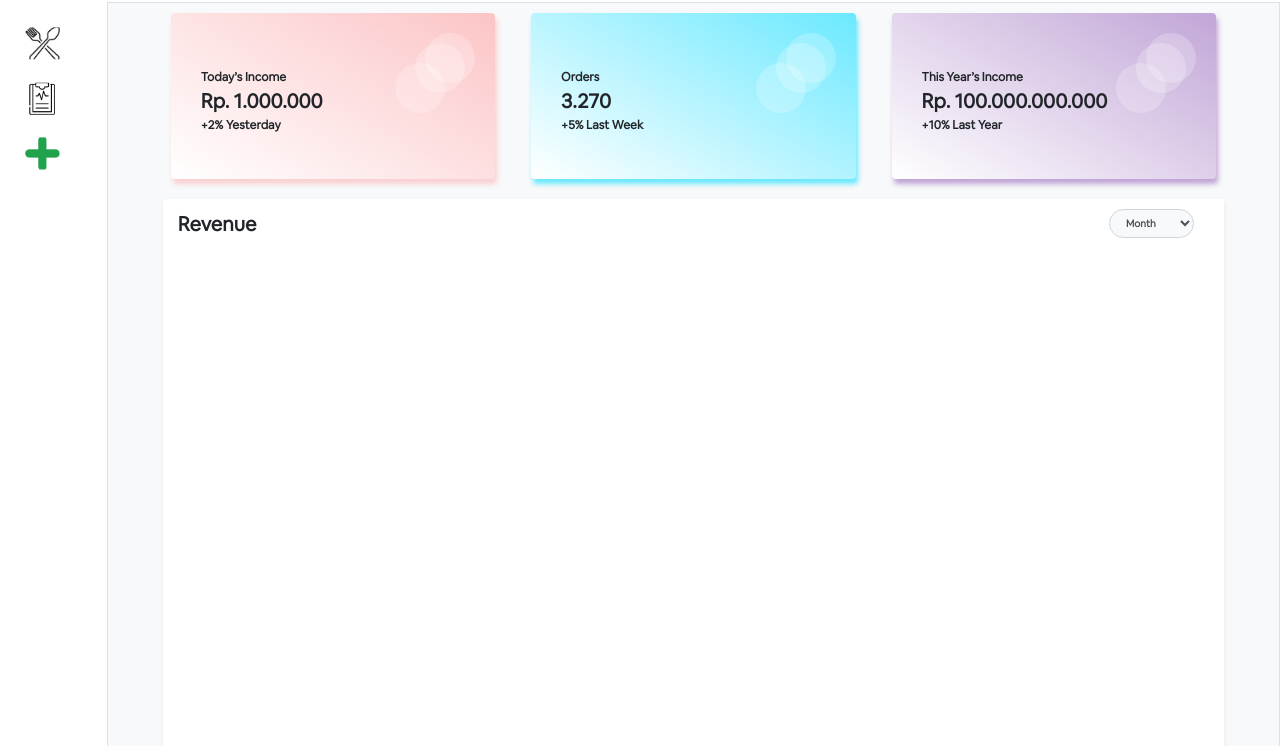
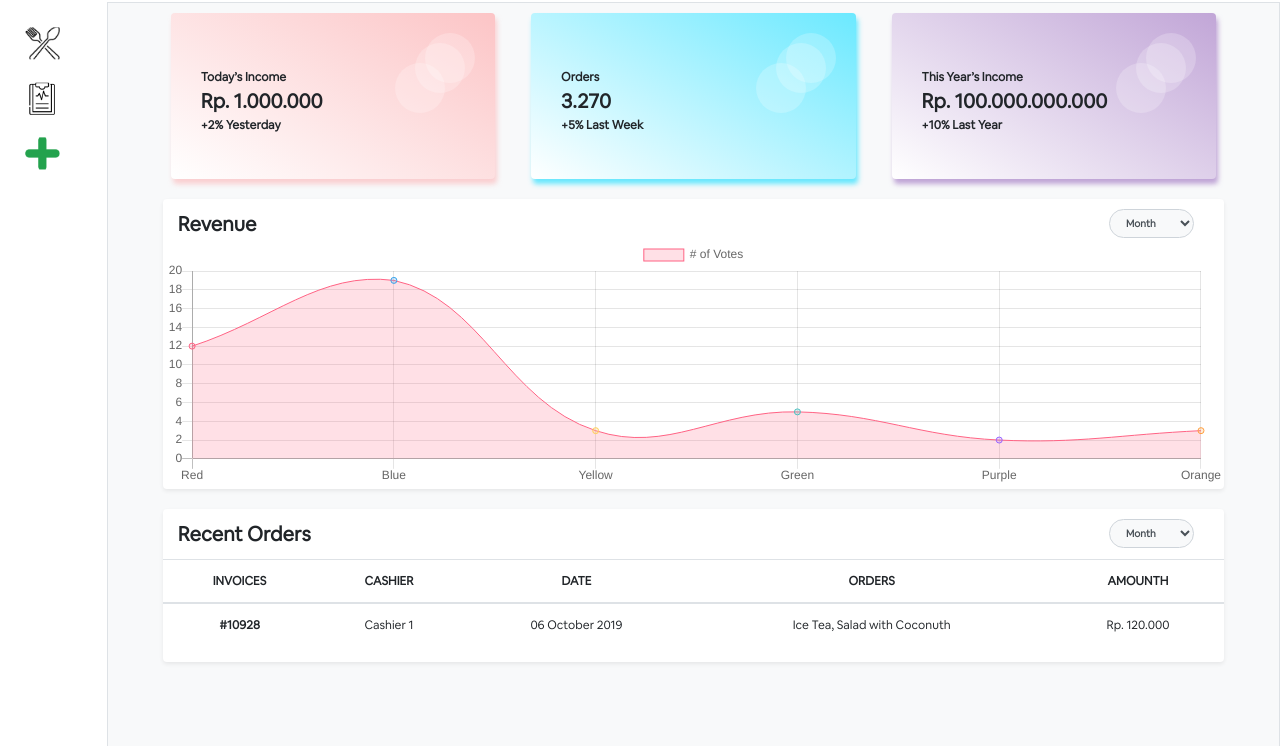
Before and after one commit to AgungWicaksonoPutro/Slicing-POS-Icafe, a plain HTML site: page history.html in a window 1280 px wide. Shown: the part 54-800 px from the top of the page. Drawn offline with nearby package versions, Linux system fonts and the light colour scheme.

Commit message:
Fundamental HTML, CSS, Javascript

```diff
--- a/Assets/js/js.js
+++ b/Assets/js/js.js
@@ -1,9 +1,37 @@
-// let tryChart = document.getElementById('chart').getContext('2d');
-// let mychart = new Chart (tryChart, {
-//     type:'line',
-//     data: {
-//         labels:'This Month', 'Last Month',
-//         data:['1k','2k','3k'],
-
-//     }
-// })
+let tryChart = document.getElementById('chart').getContext('2d');
+let showChart = new Chart(tryChart, {
+    type: 'line',
+    data: {
+        labels: ['Red', 'Blue', 'Yellow', 'Green', 'Purple', 'Orange'],
+        datasets: [{
+            label: '# of Votes',
+            data: [12, 19, 3, 5, 2, 3],
+            backgroundColor: [
+                'rgba(255, 99, 132, 0.2)',
+                'rgba(54, 162, 235, 0.2)',
+                'rgba(255, 206, 86, 0.2)',
+                'rgba(75, 192, 192, 0.2)',
+                'rgba(153, 102, 255, 0.2)',
+                'rgba(255, 159, 64, 0.2)'
+            ],
+            borderColor: [
+                'rgba(255, 99, 132, 1)',
+                'rgba(54, 162, 235, 1)',
+                'rgba(255, 206, 86, 1)',
+                'rgba(75, 192, 192, 1)',
+                'rgba(153, 102, 255, 1)',
+                'rgba(255, 159, 64, 1)'
+            ],
+            borderWidth: 1
+        }]
+    },
+    options: {
+        scales: {
+            yAxes: [{
+                ticks: {
+                    beginAtZero: true
+                }
+            }]
+        }
+    }
+});
--- a/Assets/style/css.css
+++ b/Assets/style/css.css
@@ -234,6 +234,12 @@ main .card h6{
     font-weight: bold;
 }
 
+/* Chart */
+canvas {
+    width: 100%;
+    height: 150px;
+}
+
 /* Modal Checkout*/
 .modal-content .container {
     margin-top: 15px;
--- a/history.html
+++ b/history.html
@@ -88,7 +88,7 @@
                                   </select>
                             </div>
                         </div>
-                        <canvas id="chart"></canvas>
+                        <canvas style="height: 250px;" id="chart"></canvas>
                     </div>
                 </div>
                 <div class="col">
```
